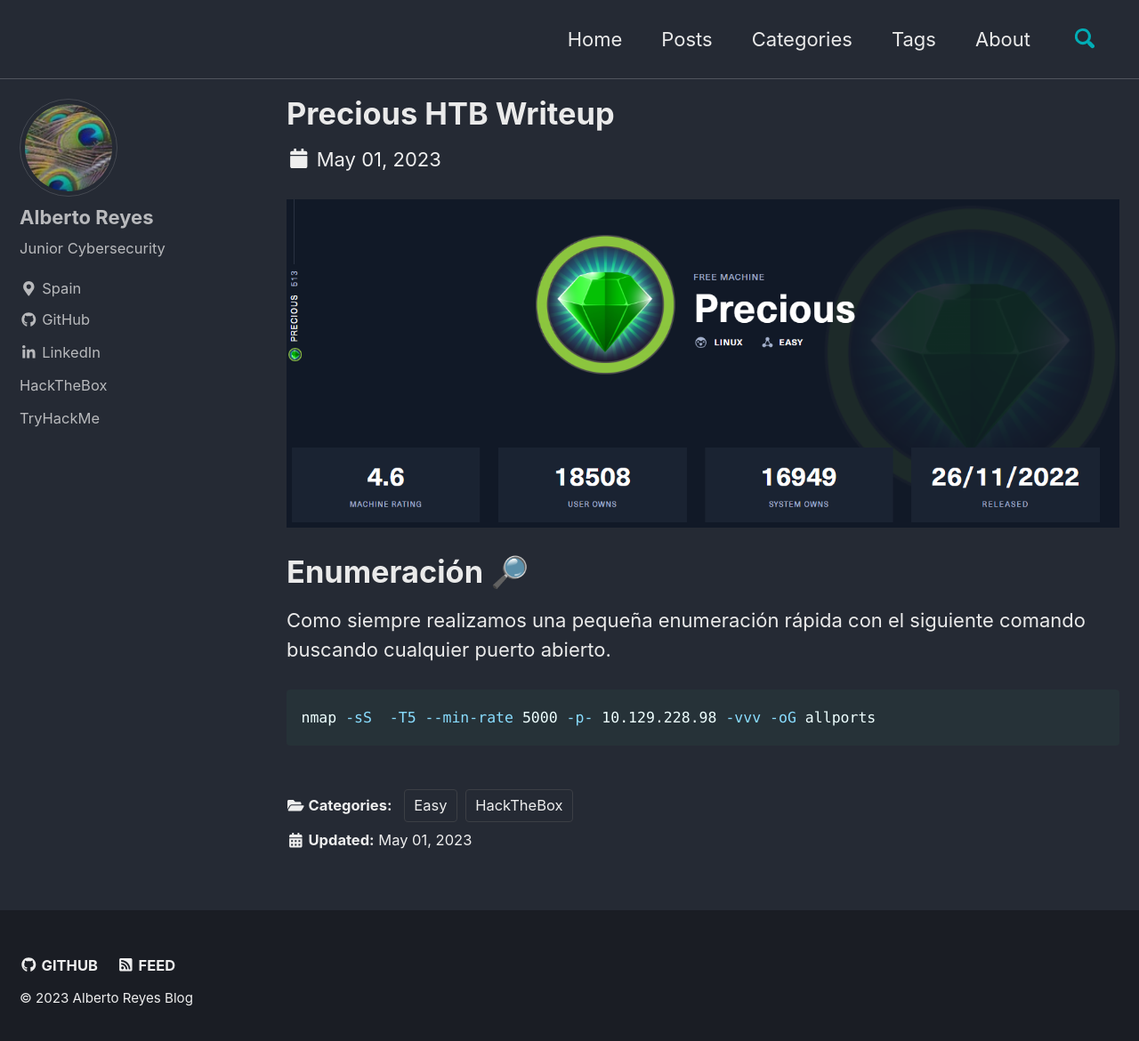
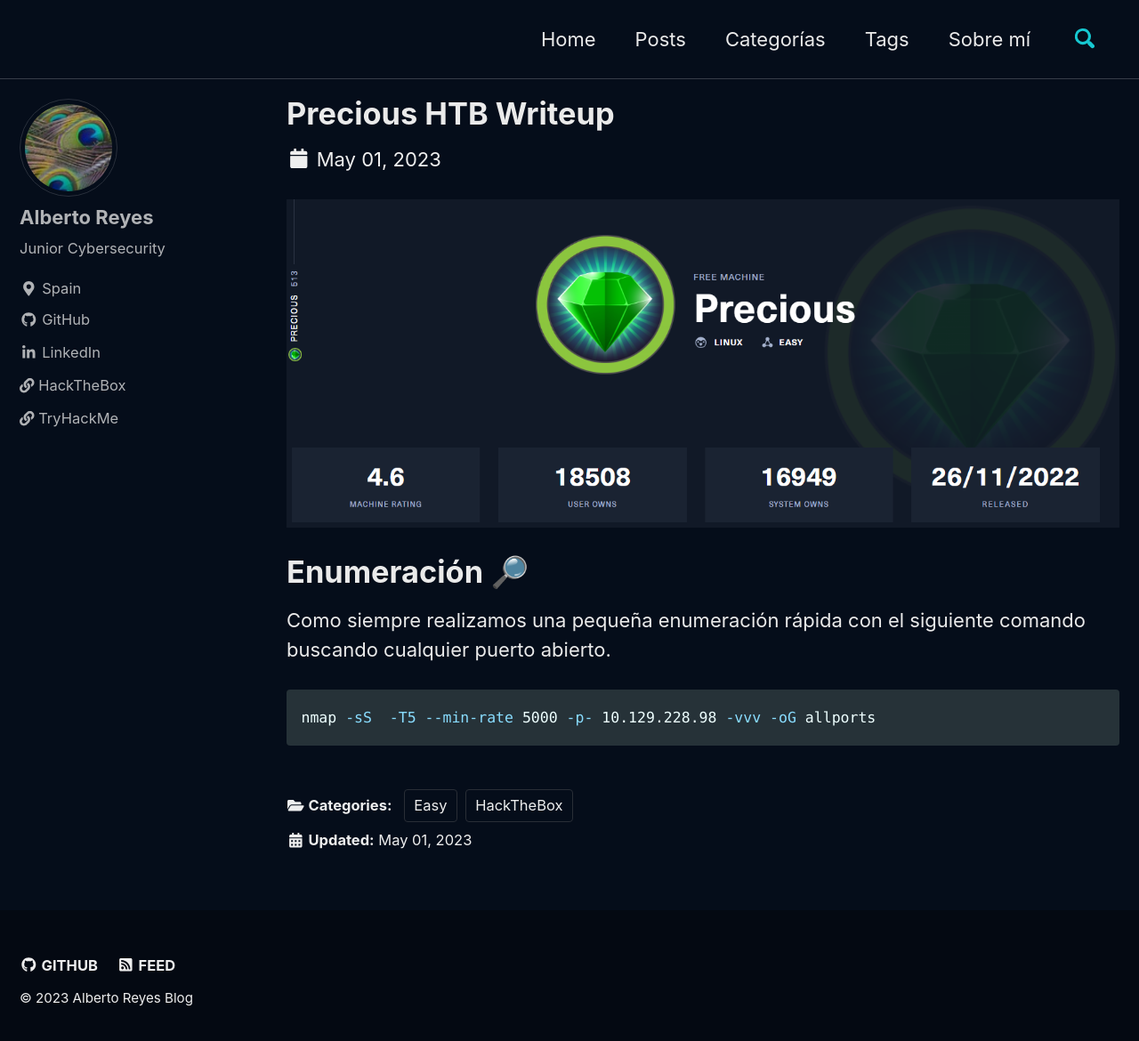
Before and after one commit to albertociber/albertociber.github.io, a Jekyll site: the page built from _posts/2023-05-01-Precious-HackTheBox.md, in a window 1280 px wide and 1177 px high. Shown: the top 1170 px of the window at 89% size. Built offline with Jekyll 4.4.1, drawn with Linux system fonts in a browser that asks for light colours; cached includes are drawn as plain includes.

Commit message:
Styles edited

```diff
--- a/_config.yml
+++ b/_config.yml
@@ -12,7 +12,7 @@
 
 # theme                  : "minimal-mistakes-jekyll"
 # remote_theme           : "mmistakes/minimal-mistakes"
-minimal_mistakes_skin    : "dark" # "air", "aqua", "contrast", "dark", "dirt", "neon", "mint", "plum", "sunrise"
+minimal_mistakes_skin    : "albertor" # "air", "aqua", "contrast", "dark", "dirt", "neon", "mint", "plum", "sunrise"
 
 # Site Settings
 locale                   : "es-ES"
@@ -130,12 +130,12 @@ author:
       # url: "https://instagram.com/"
     - label: "LinkedIn"
       icon: "fab fa-fw fa-linkedin-in"
-      url: ""
+      url: "https://www.linkedin.com/in/alberto-reyess/"
     - label: "HackTheBox"
-      icon: "simple-icons:hackthebox"
-      url: ""
+      icon: ""
+      url: "https://app.hackthebox.com/profile/1496907"
     - label: "TryHackMe"
-      icon: "simple-icons:tryhackme"
+      icon: ""
       url: "https://tryhackme.com/p/albertorciber"
 
 # Site Footer
--- a/_data/navigation.yml
+++ b/_data/navigation.yml
@@ -3,9 +3,9 @@ main:
     url: /
   - title: "Posts"
     url: /year-archive/
-  - title: "Categories"
+  - title: "Categorías"
     url: /categories/
   - title: "Tags"
     url: /tags/
-  - title: "About"
+  - title: "Sobre mí"
     url: /about/
--- a/_layouts/home.html
+++ b/_layouts/home.html
@@ -4,7 +4,7 @@ layout: archive
 
 {{ content }}
 
-<h3 class="archive__subtitle">{{ site.data.ui-text[site.locale].recent_posts | default: "Recent Posts" }}</h3>
+<h3 class="archive__subtitle">{{ site.data.ui-text[site.locale].recent_posts | default: "Artículos Recientes" }}</h3>
 
 {% for post in paginator.posts %}
   {% include archive-single.html %}
--- /dev/null
+++ b/_sass/minimal-mistakes/skins/_albertor.scss
@@ -0,0 +1,28 @@
+/* ==========================================================================
+   Customized dark skin @albertociber
+   ========================================================================== */
+
+/* Colors */
+$background-color: #050d1a !default;
+$text-color: #eaeaea !default;
+$primary-color: #16c8d1 !default;
+$border-color: mix(#fff, $background-color, 20%) !default;
+$code-background-color: mix(rgb(0, 156, 204), $background-color, 15%) !default;
+$code-background-color-dark: mix(#000, $background-color, 20%) !default;
+$form-background-color: mix(#000, $background-color, 15%) !default;
+$footer-background-color: mix(#000, $background-color, 30%) !default;
+$link-color: mix($primary-color, $text-color, 40%) !default;
+$link-color-hover: mix(#fff, $link-color, 25%) !default;
+$link-color-visited: mix(#000, $link-color, 25%) !default;
+$masthead-link-color: $text-color !default;
+$masthead-link-color-hover: mix(#000, $text-color, 20%) !default;
+$navicon-link-color-hover: mix(#000, $background-color, 30%) !default;
+
+.author__urls.social-icons .svg-inline--fa,
+.page__footer-follow .social-icons .svg-inline--fa {
+  color: inherit;
+}
+
+.ais-search-box .ais-search-box--input {
+  background-color: $form-background-color;
+}
```
Also changed, not shown: _pages/about.md (+1 -0 lines), _posts/2023-05-01-Precious-HackTheBox.md (line endings or trailing spaces).
